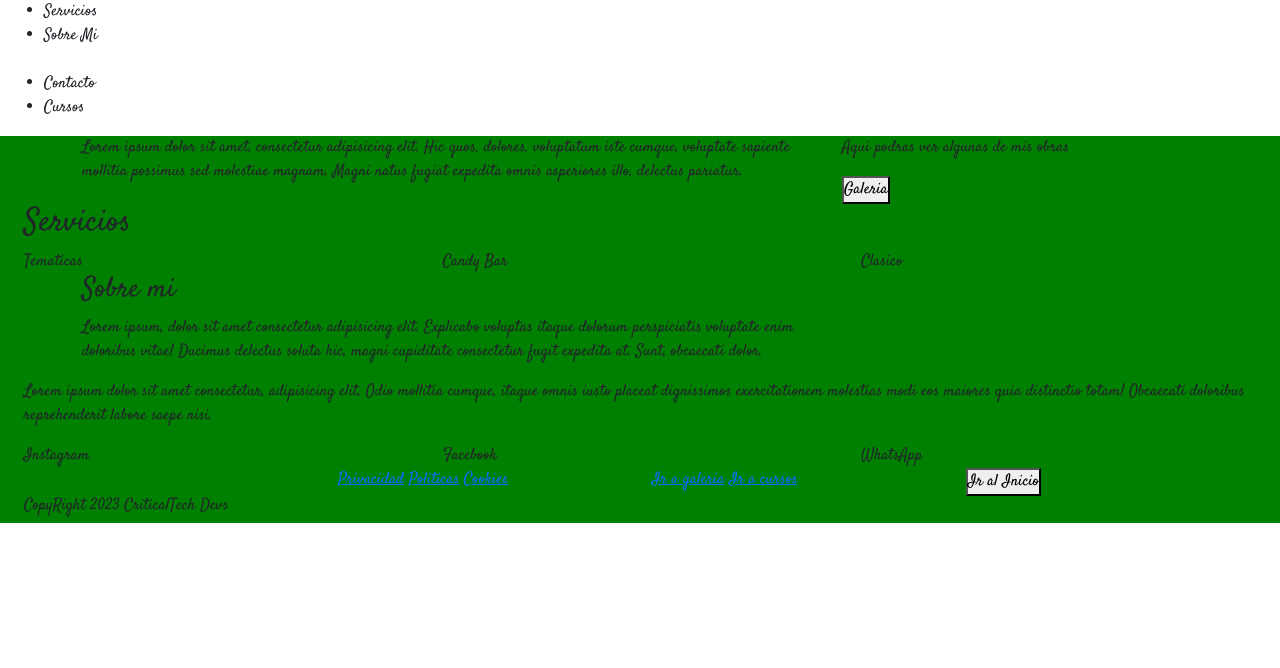
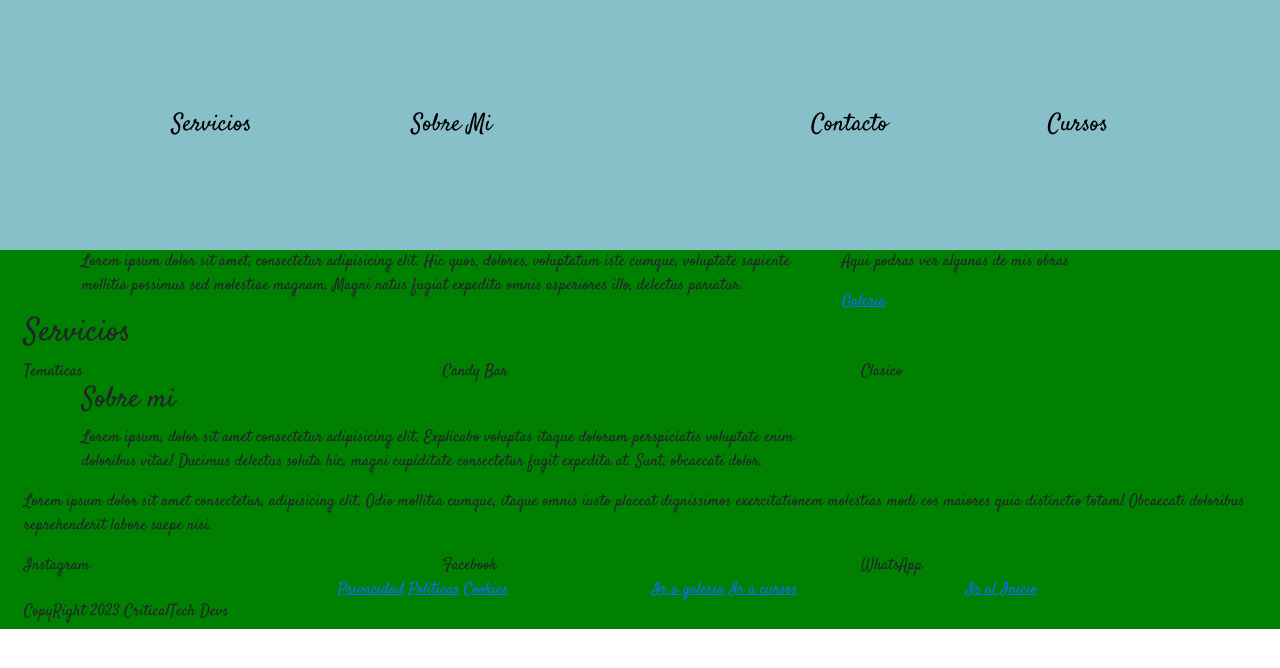
Before and after one commit to FranRob/Romeli-Patisserie, a plain HTML site: page index.html in a window 1280 px wide. Drawn offline with nearby package versions, Linux system fonts and the light colour scheme.

Commit message:
Header
Cambios simples y estructura de diseño

```diff
--- a/index.html
+++ b/index.html
@@ -34,13 +34,11 @@
     <header class="container-fluid">
 
       <nav class="nav__container">
-        <ul>
-          <li>Servicios</li>
-          <li>Sobre Mi</li>
-          <img src="" alt="">
-          <li>Contacto</li>
-          <li>Cursos</li>
-        </ul>
+        <a href="#">Servicios</a>
+        <a href="#">Sobre Mi</a>
+        <img src="" alt="">
+        <a href="#">Contacto</a>
+        <a href="#">Cursos</a>
       </nav>
     </header>
 
@@ -57,7 +55,7 @@
 
           <div class="col-4">
             <p>Aqui podras ver algunas de mis obras </p>
-            <button>Galeria</button>
+            <a href="#">Galeria</a>
           </div>
 
         </div>
@@ -139,7 +137,7 @@
           </div>
 
           <div class="col-3">
-            <button>Ir al Inicio</button>
+            <a href="#">Ir al Inicio</a>
           </div>
         </div>
 
--- a/styles/style.scss
+++ b/styles/style.scss
@@ -18,7 +18,35 @@ main{
 
 /*HEADER*/
 
+header{
+    width: 100%;
+    height: 250px;
+    display: flex;
+    justify-content: center;
+    align-items: center;
+    background-color: rgb(136, 192, 202);
 
+
+    nav{
+        width: inherit;
+        height: 50%;
+        display: flex;
+        justify-content: space-evenly;
+        align-items: center;
+
+        a{
+            text-decoration: none;
+            color: black;
+            font-size: 1.5rem;
+
+            &:hover{
+                color: white;
+            }
+        }
+
+
+    }
+}
 
 
 
```
Also changed, not shown: styles/style.css, 1 other file.
